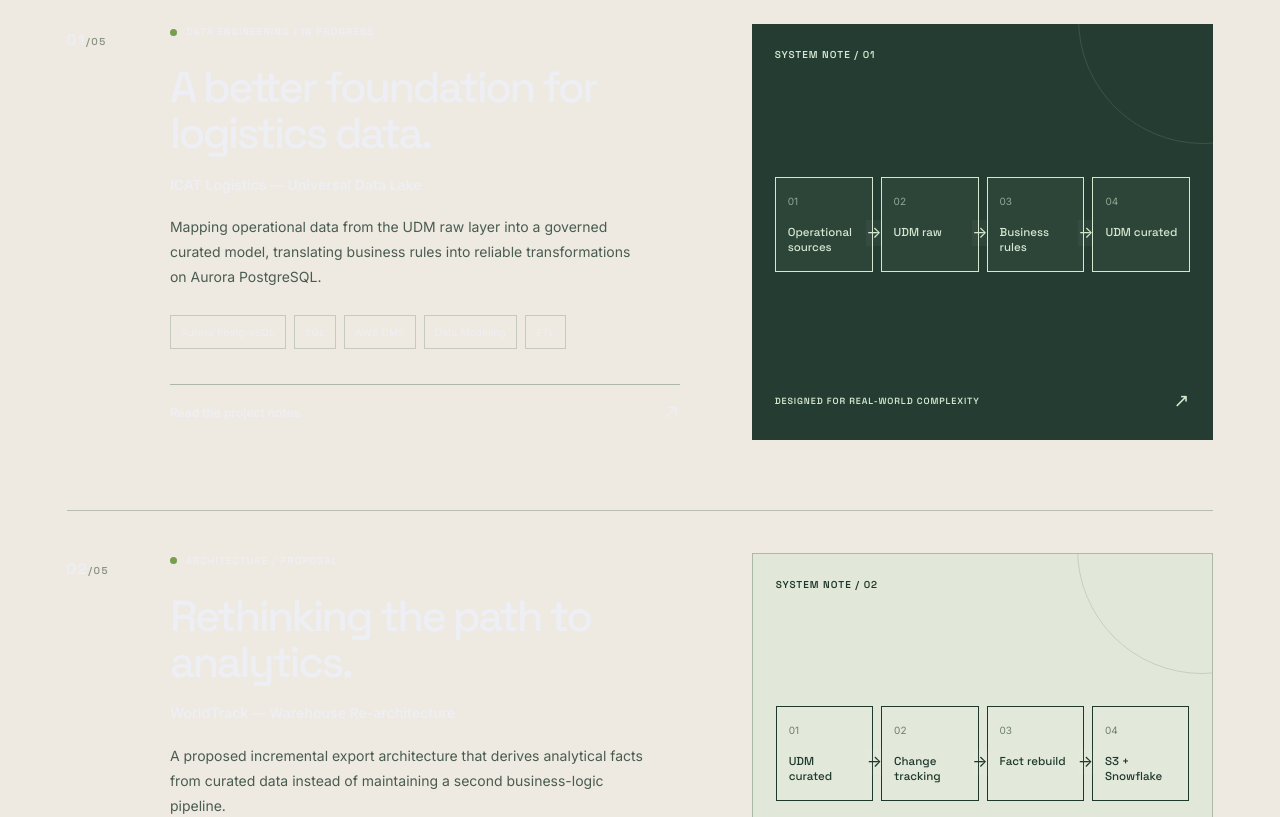
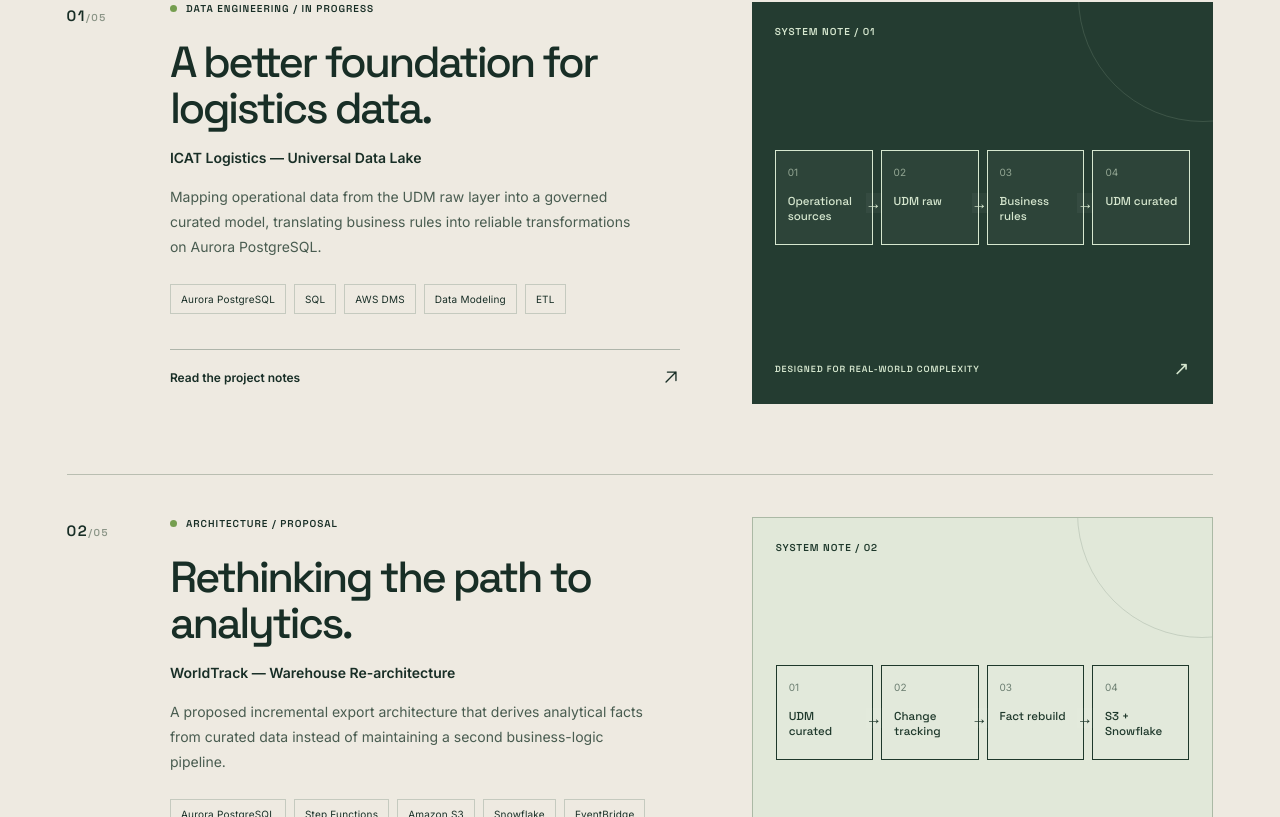
Before and after one commit to mohammedsazeed/portfolio, a React (Vite) app: page / in a window 1280 px wide. Shown: the part 1843-2660 px from the top of the page. Built offline with nearby package versions, Linux system fonts and the light colour scheme.

Commit message:
fix: remove legacy dark theme styles causing unreadable portfolio text

```diff
--- a/src/index.css
+++ b/src/index.css
@@ -1,57 +1,23 @@
-@import "@fontsource/inter/400.css";
-@import "@fontsource/inter/500.css";
-@import "@fontsource/inter/600.css";
-@import "@fontsource/inter/700.css";
-@import "@fontsource/space-grotesk/500.css";
-@import "@fontsource/space-grotesk/700.css";
+/* Editorial design foundation.
+   The old site used a dark-theme `--text` variable here; keeping it caused
+   nearly-white text on the new cream backgrounds. All visual colors now live
+   in styles/editorial.css. */
 
 :root {
-  --bg: #050508;
-  --bg-2: #0c0c14;
-  --bg-card: rgba(255, 255, 255, 0.02);
-  --bg-card-hover: rgba(255, 255, 255, 0.05);
-  --border: rgba(255, 255, 255, 0.05);
-  --border-hover: rgba(255, 255, 255, 0.12);
-  --text: #eeeef5;
-  --text-2: #8888a0;
-  --text-3: #44445a;
-  --accent: #6c63ff;
-  --accent-2: #e563ff;
-  --accent-glow: rgba(108, 99, 255, 0.25);
-  --green: #63ffd9;
-  --grad-1: linear-gradient(135deg, #6c63ff, #e563ff);
-  --grad-2: linear-gradient(135deg, #63ffd9, #6c63ff);
-  --r: 20px;
-  --r-sm: 12px;
+  color-scheme: light;
+  font-synthesis: none;
+  text-rendering: optimizeLegibility;
+  -webkit-font-smoothing: antialiased;
+  -moz-osx-font-smoothing: grayscale;
 }
 
-[data-theme="light"] {
-  --bg: #f5f5f8;
-  --bg-2: #ffffff;
-  --bg-card: rgba(0, 0, 0, 0.03);
-  --bg-card-hover: rgba(0, 0, 0, 0.06);
-  --border: rgba(0, 0, 0, 0.08);
-  --border-hover: rgba(0, 0, 0, 0.15);
-  --text: #1a1a2e;
-  --text-2: #5a5a72;
-  --text-3: #9999aa;
-  --accent: #5b52e0;
-  --accent-2: #d44ee0;
-  --accent-glow: rgba(91, 82, 224, 0.2);
-  --green: #00c9a7;
+html { scroll-behavior: smooth; }
+
+body {
+  min-width: 320px;
+  margin: 0;
+  background: #eeeae1;
+  color: #182e26;
 }
 
-*, *::before, *::after { margin: 0; padding: 0; box-sizing: border-box; }
-html { scroll-behavior: smooth; }
-body {
-  font-family: "Inter", -apple-system, sans-serif;
-  background: var(--bg);
-  color: var(--text);
-  line-height: 1.6;
-  overflow-x: hidden;
-  -webkit-font-smoothing: antialiased;
-}
-::-webkit-scrollbar { width: 5px; }
-::-webkit-scrollbar-track { background: var(--bg); }
-::-webkit-scrollbar-thumb { background: var(--text-3); border-radius: 3px; }
-a { color: inherit; text-decoration: none; }
+*, *::before, *::after { box-sizing: border-box; }
```
